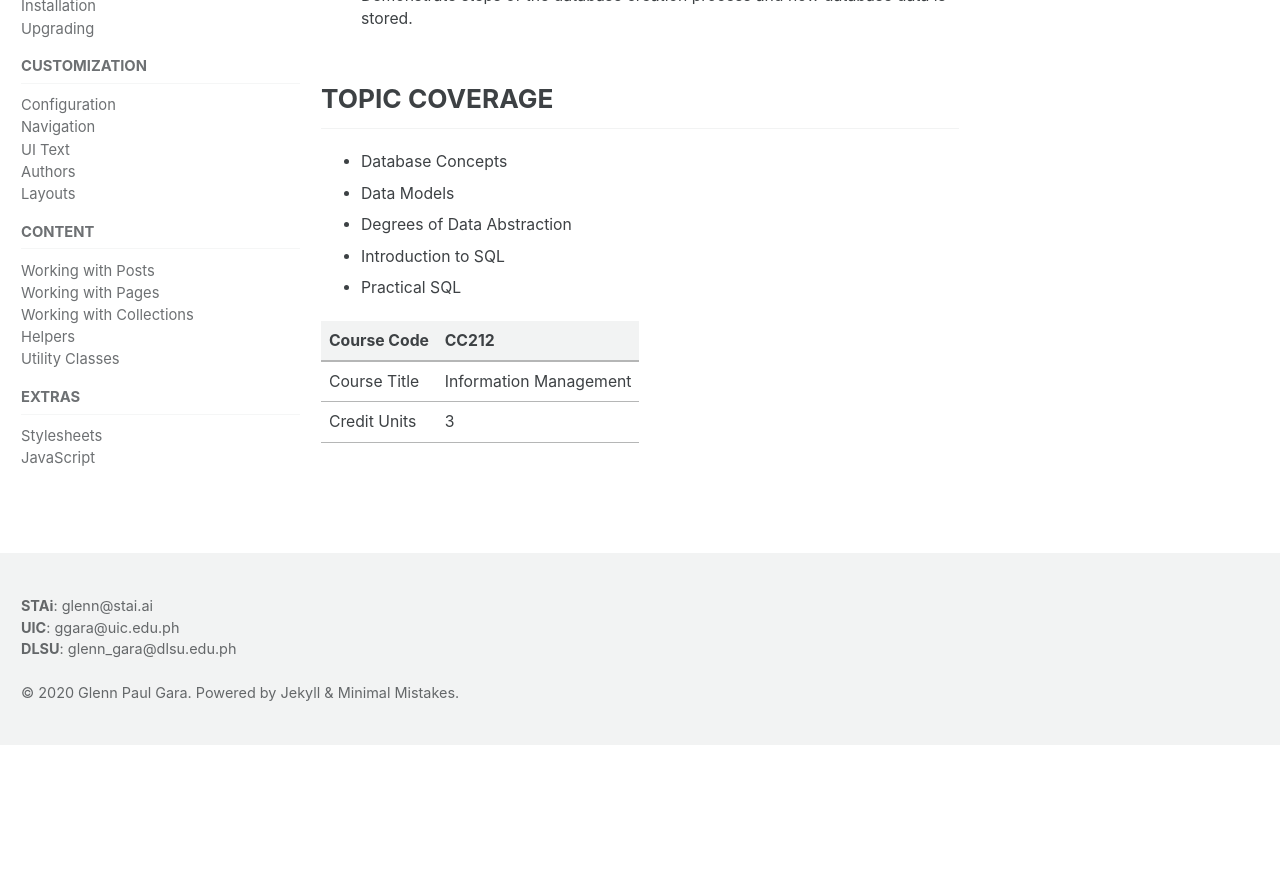
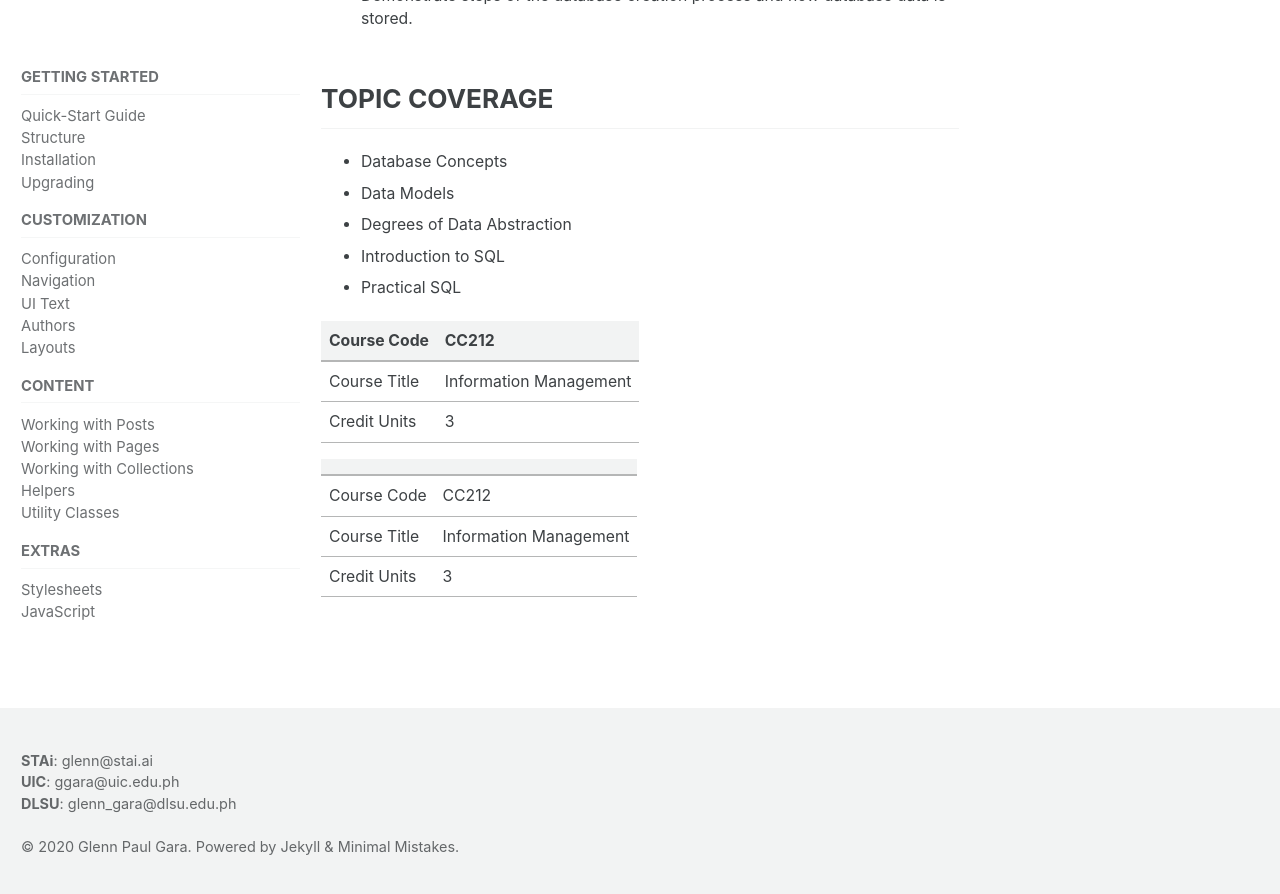
Before and after one commit to glenngara/glenngara.github.io, a Jekyll site: the page built from _pages/teaching/cc212/main.md, in a window 1280 px wide and 900 px high, scrolled down 1003 px. Shown: the top 894 px of the window. Built offline with Jekyll 4.4.1, drawn with Linux system fonts in a browser that asks for light colours; cached includes are drawn as plain includes; nearby versions of some CDN libraries; before the commit the page ends 1748 px from its top, so only the background shows below that.

Commit message:
Update main.md

```diff
--- a/_pages/teaching/cc212/main.md
+++ b/_pages/teaching/cc212/main.md
@@ -38,6 +38,16 @@ This course brings databases to life with a unique approach that focuses not onl
 | Course Title | Information Management |
 |--------------|------------------------|
 | Credit Units | 3                      |
+
+
+| <!-- -->     | <!-- -->               |
+|--------------|------------------------|
+| Course Code  | CC212                  |
+|--------------|------------------------|
+| Course Title | Information Management |
+|--------------|------------------------|
+| Credit Units | 3                      |
+
 
 <!--
   - Database Concepts:
```
